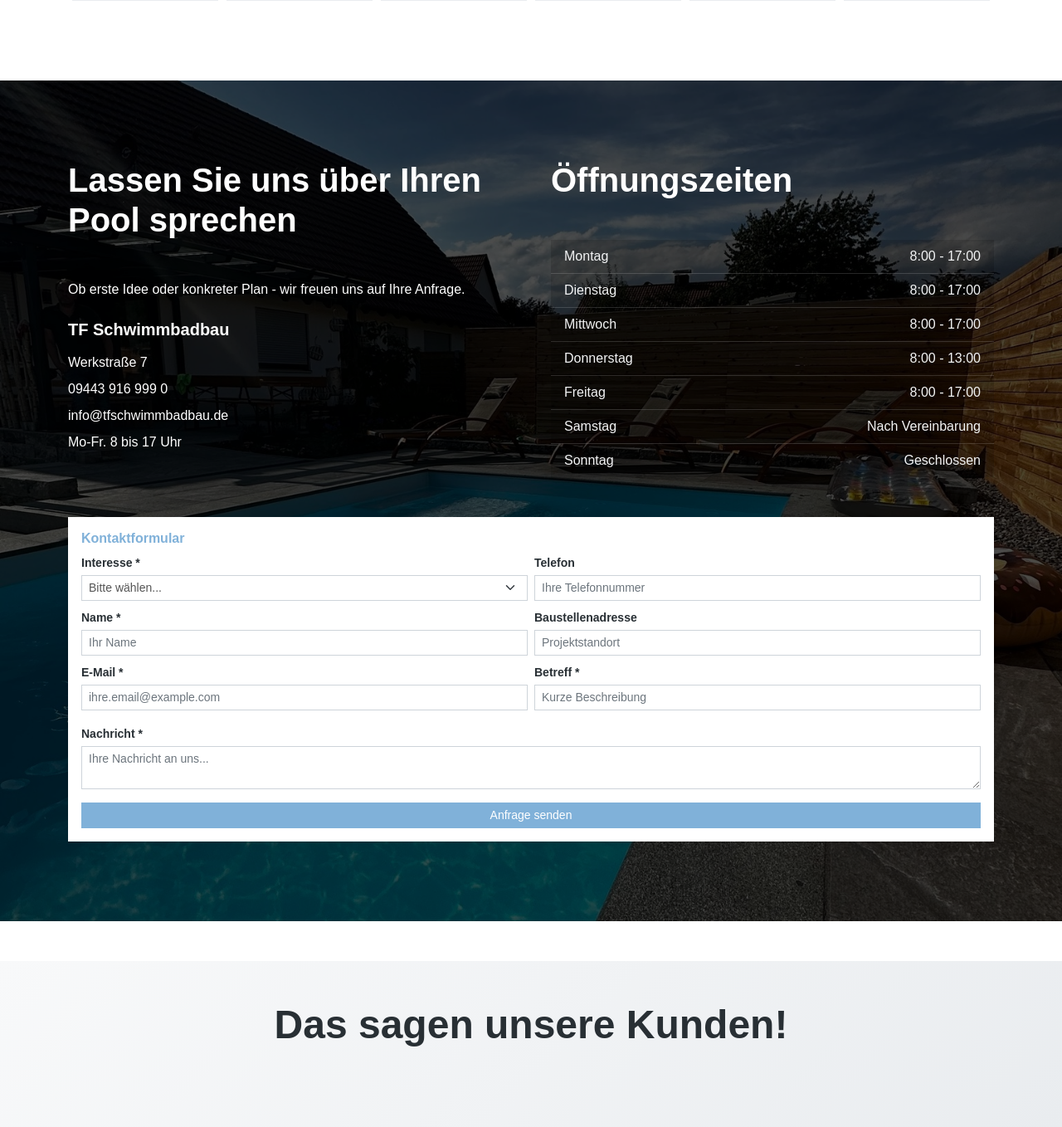
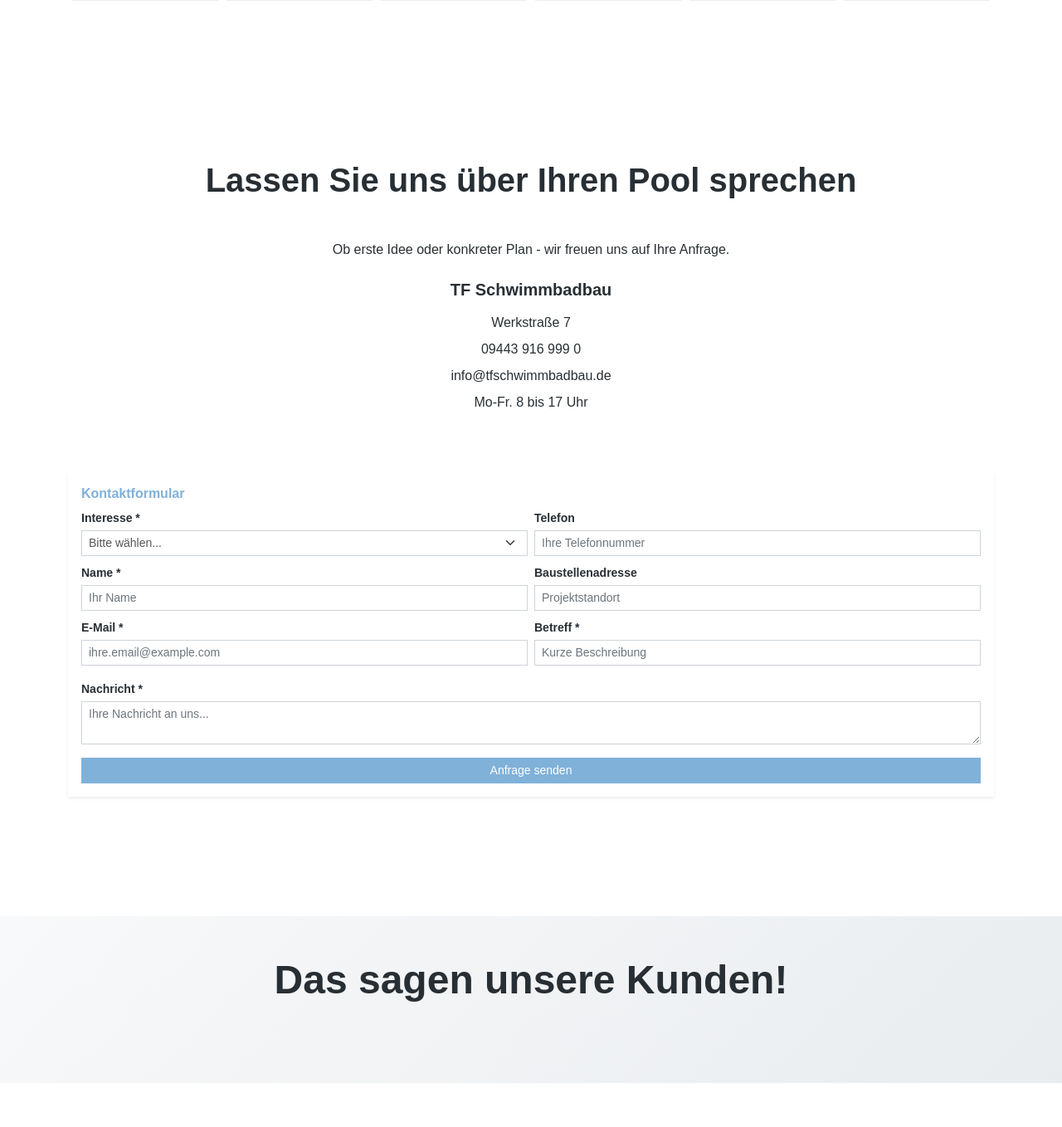
Before and after one commit to enisgjinii/tf-schwimmbadbau, a PHP site: page / in a window 1280 px wide. Shown: the part 2563-3921 px from the top of the page at 83% size. Run offline with PHP 8.4, Linux system fonts and the light colour scheme; some libraries are stand-ins or nearby versions; some web fonts are replaced.

Commit message:
Revise visiting hours section in index.php to improve layout and readability. Change background color from gradient to solid white for better contrast. Update footer layout by adjusting column widths and removing the newsletter section for a cleaner design.

```diff
--- a/css/style.css
+++ b/css/style.css
@@ -964,8 +964,7 @@
 }
 
 .visiting-hours {
-    background: linear-gradient(rgba(0, 0, 0, .7), rgba(0, 0, 0, .7)), url(../img/bg-2.jpg) center center no-repeat;
-    background-size: cover;
+    /* Background image removed - using solid color from bg-primary class */
 }
 
 .visiting-hours .list-group-item {
--- a/index.php
+++ b/index.php
@@ -561,52 +561,19 @@
   </div> -->
   <!-- Animal End -->
   <!-- Visiting Hours Start -->
-  <div class="container-xxl bg-primary visiting-hours my-5 py-5 wow fadeInUp" data-wow-delay="0.1s">
+  <div class="container-xxl bg-white visiting-hours my-5 py-5 wow fadeInUp" data-wow-delay="0.1s">
     <div class="container py-5">
       <div class="row g-5">
-        <div class="col-md-6 wow fadeIn" data-wow-delay="0.3s">
-          <h1 class="display-6 text-white mb-5">Lassen Sie uns über Ihren Pool sprechen</h1>
-          <p class="text-white mb-4">Ob erste Idee oder konkreter Plan - wir freuen uns auf Ihre Anfrage.</p>
-          <div class="text-white mb-4">
-            <h5 class="mb-3 text-white">TF Schwimmbadbau</h5>
+        <div class="col-md-12 text-center wow fadeIn" data-wow-delay="0.3s">
+          <h1 class="display-6 text-dark mb-5">Lassen Sie uns über Ihren Pool sprechen</h1>
+          <p class="text-dark mb-4">Ob erste Idee oder konkreter Plan - wir freuen uns auf Ihre Anfrage.</p>
+          <div class="text-dark mb-4">
+            <h5 class="mb-3 text-dark">TF Schwimmbadbau</h5>
             <p class="mb-2">Werkstraße 7</p>
             <p class="mb-2">09443 916 999 0</p>
             <p class="mb-2">info@tfschwimmbadbau.de</p>
             <p class="mb-4">Mo-Fr. 8 bis 17 Uhr</p>
           </div>
-        </div>
-        <div class="col-md-6 text-light wow fadeIn" data-wow-delay="0.5s">
-          <h1 class="display-6 text-white mb-5">Öffnungszeiten</h1>
-          <ul class="list-group list-group-flush">
-            <li class="list-group-item">
-              <span>Montag</span>
-              <span>8:00 - 17:00</span>
-            </li>
-            <li class="list-group-item">
-              <span>Dienstag</span>
-              <span>8:00 - 17:00</span>
-            </li>
-            <li class="list-group-item">
-              <span>Mittwoch</span>
-              <span>8:00 - 17:00</span>
-            </li>
-            <li class="list-group-item">
-              <span>Donnerstag</span>
-              <span>8:00 - 13:00</span>
-            </li>
-            <li class="list-group-item">
-              <span>Freitag</span>
-              <span>8:00 - 17:00</span>
-            </li>
-            <li class="list-group-item">
-              <span>Samstag</span>
-              <span>Nach Vereinbarung</span>
-            </li>
-            <li class="list-group-item">
-              <span>Sonntag</span>
-              <span>Geschlossen</span>
-            </li>
-          </ul>
         </div>
         <div class="col-md-12 text-light wow fadeIn" data-wow-delay="0.5s">
           <!-- Contact Form -->
--- a/partials/footer.php
+++ b/partials/footer.php
@@ -2,7 +2,7 @@
 <div class="container-fluid footer bg-dark text-light footer mt-5 pt-5 wow fadeIn" data-wow-delay="0.1s">
     <div class="container py-5">
         <div class="row g-5">
-            <div class="col-lg-3 col-md-6">
+            <div class="col-lg-4 col-md-6">
                 <h5 class="text-light mb-4">Adresse</h5>
                 <p class="mb-2">
                     <i class="fa fa-map-marker-alt me-3"></i>93326 Abensberg
@@ -21,7 +21,7 @@
                     <a class="btn btn-outline-light btn-social" href="https://wa.me/4917623768429" target="_blank"><i class="fab fa-whatsapp"></i></a>
                 </div>
             </div>
-            <div class="col-lg-3 col-md-6">
+            <div class="col-lg-4 col-md-6">
                 <h5 class="text-light mb-4">Schnelle Links</h5>
                 <a class="btn btn-link" href="about.php">Über uns</a>
                 <a class="btn btn-link" href="contact.php">Kontaktiere uns</a>
@@ -29,7 +29,7 @@
                 <a class="btn btn-link" href="sitemap.php">Sitemap</a>
                 <a class="btn btn-link" href="impressum.php">Impressum</a>
             </div>
-            <div class="col-lg-3 col-md-6">
+            <div class="col-lg-4 col-md-6">
                 <h5 class="text-light mb-4">Beliebte Links</h5>
                 <a class="btn btn-link" href="about.php">Über uns</a>
                 <a class="btn btn-link" href="contact.php">Kontaktiere uns</a>
@@ -37,16 +37,7 @@
                 <a class="btn btn-link" href="portfolio.php">Portfolio</a>
                 <a class="btn btn-link" href="sitemap.php">Sitemap</a>
             </div>
-            <div class="col-lg-3 col-md-6">
-                <h5 class="text-light mb-4">Newsletter</h5>
-                <p>Bleiben Sie über unsere neuesten Angebote und Nachrichten informiert.</p>
-                <form id="newsletterForm" class="position-relative mx-auto" style="max-width: 400px">
-                    <input id="newsletterEmail" class="form-control border-0 w-100 py-3 ps-4 pe-5" type="email" placeholder="Ihre E-Mail-Adresse" required />
-                    <button type="submit" id="newsletterSubmit" class="btn btn-primary py-2 position-absolute top-0 end-0 mt-2 me-2">
-                        Anmelden
-                    </button>
-                </form>
-            </div>
+
         </div>
     </div>
     <div class="container">
```
